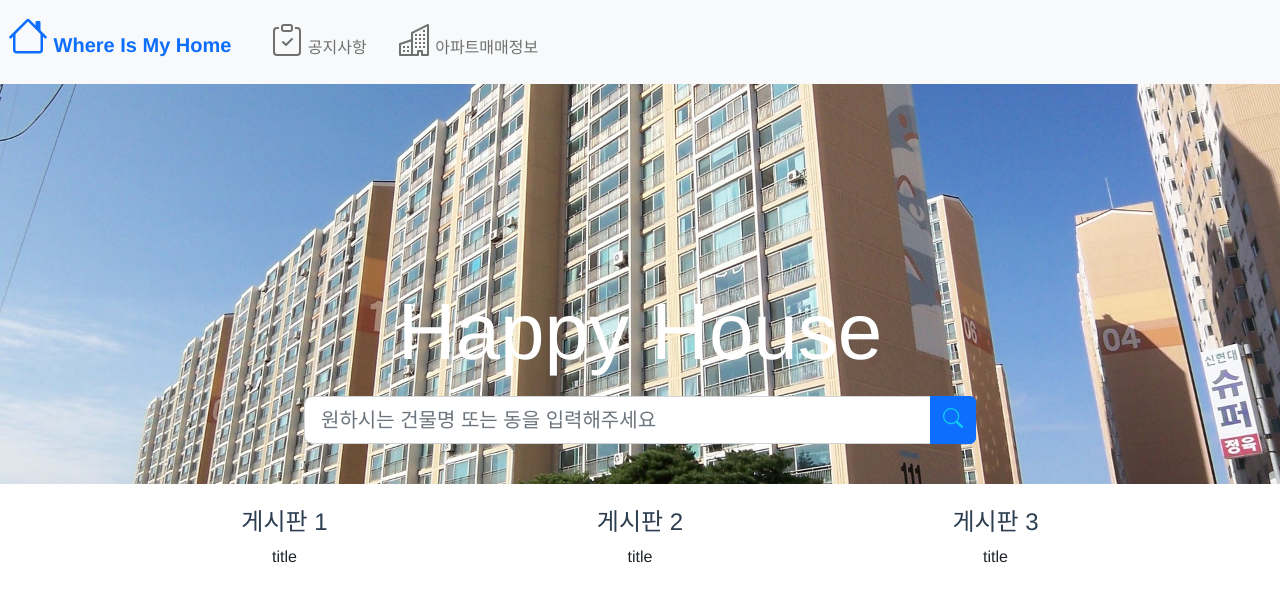
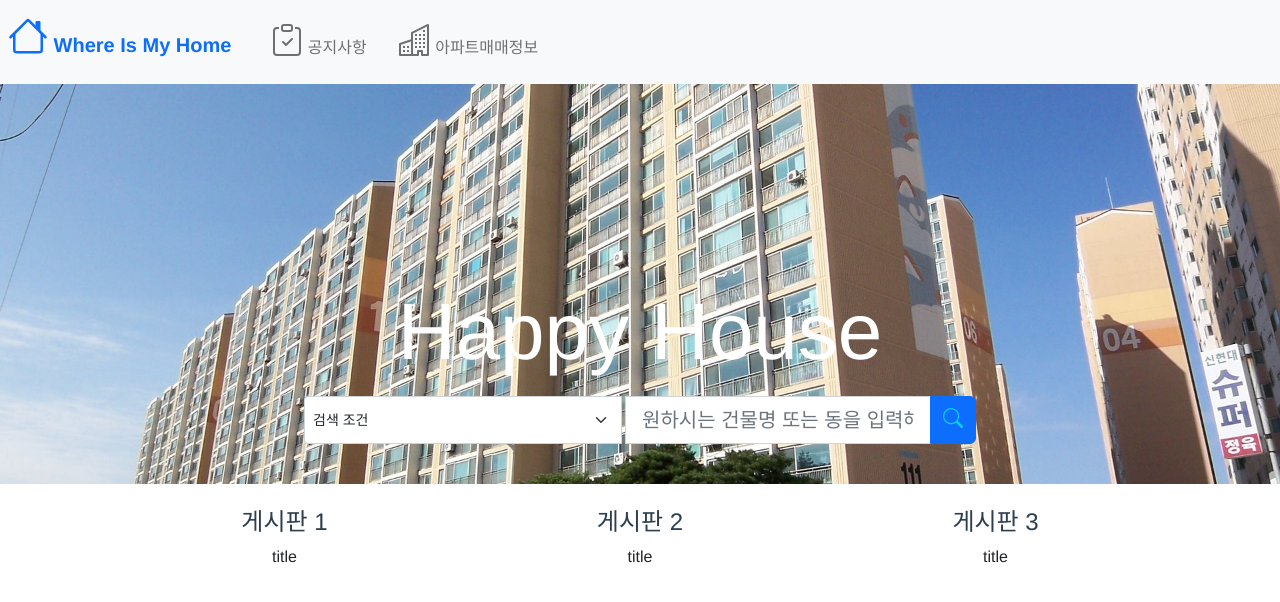
Before and after one commit to vertical-brothers/WhereisMyHome_Front, a Vue app in the folder front/: page / in a window 1280 px wide. Shown: the top 602 px of the page. Built offline with nearby package versions, Linux system fonts and the light colour scheme.

Commit message:
[2022-11-17] vuex 시작

```diff
--- a/front/src/components/home/MainHome.vue
+++ b/front/src/components/home/MainHome.vue
@@ -12,7 +12,12 @@
         <div class="carousel-caption d-flex flex-column align-items-center">
           <div class="display-1 mb-3">Happy House</div>
           <div class="input-group w-75">
-            <input
+            <b-form-select
+              class="form-select form-select-sm ms-10 me-1 w-5"
+              v-model="selected"
+              :options="options"
+            ></b-form-select>
+            <b-form-input
               @keyup.enter="search"
               type="text"
               v-model="keyword"
@@ -61,16 +66,50 @@
 </template>
 
 <script>
+// import { aptCodeList, dongCodeList, apartmentNameList } from "@/api/house";
 export default {
   name: "MainHome",
   data() {
     return {
       thumbNail: require("@/assets/home_apartment.jpg"),
       keyword: "",
+
+      selected: null,
+      options: [
+        { value: null, text: "검색 조건" },
+        { value: "aptCode", text: "아파트 코드" },
+        { value: "dongCode", text: "동 코드" },
+        { value: "apartmentName", text: "아파트 이름" },
+      ],
     };
   },
   methods: {
-    search() {},
+    search() {
+      if (this.keyword == "") {
+        alert("검색어를 입력해주세요!");
+        return;
+      }
+      if (this.selected == null) {
+        alert("카테고리를 설정해주세요!");
+        return;
+      }
+
+      if (this.selected == "aptCode") {
+        this.searchAptCode();
+      } else if (this.selected == "dongCode") {
+        this.searchDongCode();
+      } else {
+        this.searchApartmentName();
+      }
+    },
+    searchAptCode() {
+      // aptCodeList(this.keyword, (response=>{
+      //     data = response.data;
+      // }))
+      this.$router.push(`/apt/${this.keyword}`);
+    },
+    searchDongCode() {},
+    searchApartmentName() {},
   },
 };
 </script>
```
Also changed, not shown: front/src/store/modules/mainStore.js (added, +7 -0 lines).
